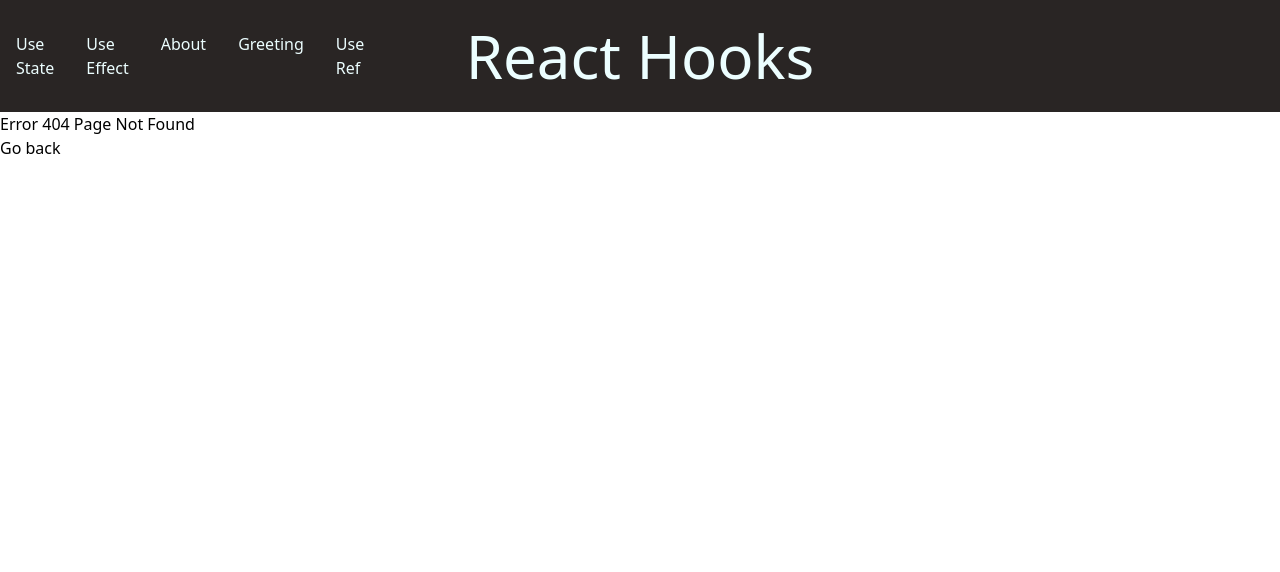
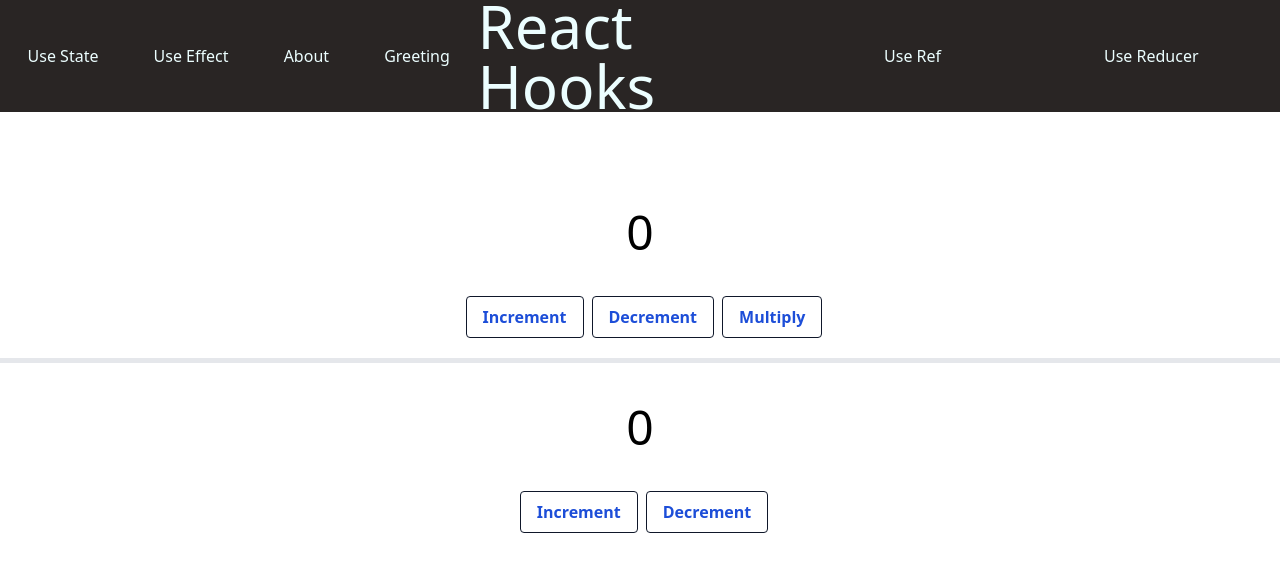
Before and after one commit to ghulamibrahimkhan/React-Tutorial, a React (Create React App) app: page /UseReducer in a window 1280 px wide. Before the commit this address had no page. Shown: the top 572 px of the page. Built offline with nearby package versions, Linux system fonts and the light colour scheme.

Commit message:
Use Reducer

```diff
--- a/src/App.js
+++ b/src/App.js
@@ -13,7 +13,7 @@ import MGreet from "./Components/Greet/MGreet";
 import CGreet from "./Components/Greet/CGreet";
 import HGreet from "./Components/Greet/HGreet";
 import UseRef from "./Components/UseRef/UseRef";
-
+import UseReducer from "./Components/UseReducer/UseReducer";
 
 const GreetingsDiff = createContext();
 function App() {
@@ -59,6 +59,9 @@ function App() {
           {/* UseRef */}
           <Route path="/useRef" element={<UseRef />}/>
 
+          {/* UseReducer */}
+          <Route path="/UseReducer" element={<UseReducer />}/>
+
           {/* Error Page */}
           <Route path="*" element={<Error />} />
         </Routes>
--- a/src/Components/Header.js
+++ b/src/Components/Header.js
@@ -3,8 +3,8 @@ import { Link } from "react-router-dom"
 const Header = () => {
     return (
         <>
-            <div className="flex text-cyan-50  bg-stone-800 items-center justify-between">
-                <ul className="flex list-none w-1/4">
+            <div className="flex text-cyan-50  bg-stone-800 items-center justify-center w-full">
+                <ul className="flex justify-around list-none  w-2/5">
                     <li className="mx-4">
                         <Link to='/'>Use State</Link>
                     </li>
@@ -17,14 +17,18 @@ const Header = () => {
                     <li className="mx-4">
                         <Link to='./greet'>Greeting</Link>
                     </li>
+                </ul>
+                <div className="h-28 flex
+             justify-center items-center text-6xl ">React Hooks
+                </div>
+                <ul className="flex justify-around list-none  w-2/5">
                     <li className="mx-4">
                         <Link to='./UseRef'>Use Ref</Link>
                     </li>
+                    <li className="mx-4">
+                        <Link to='./UseReducer'>Use Reducer</Link>
+                    </li>
                 </ul>
-                <div className="h-28 flex
-             justify-center items-center text-6xl">React Hooks
-                </div>
-                <div className="w-1/4"></div>
             </div>
         </>
     )
--- /dev/null
+++ b/src/Components/UseReducer/SimpleUseRed.js
@@ -0,0 +1,34 @@
+import { useReducer } from "react"
+
+const SimpleUseRed = () => {
+
+    let initialState = 0
+    const reducer = (state,action)=>{
+        switch (action) {
+            case "inc":
+                return state + 1
+            case "dec":
+                return state - 1
+
+            default:
+                break;
+        }
+    }
+    const [state,dispatch] = useReducer(reducer,initialState)
+    return (
+        <>
+            <div className="text-center mt-10">
+                <h1 className="mb-10 text-5xl">{state}</h1>
+
+                <button
+                onClick={()=>{dispatch("inc")}}
+                    className="ml-2  text-blue-700 font-semibold  py-2 px-4 border border-slate-900  rounded hover:text-white hover:bg-blue-500">Increment</button>
+                <button
+                onClick={()=>{dispatch('dec')}}
+                    className="ml-2  text-blue-700 font-semibold  py-2 px-4 border border-slate-900  rounded hover:text-white hover:bg-blue-500">Decrement</button>
+            </div>
+        </>
+    )
+}
+
+export default SimpleUseRed
--- /dev/null
+++ b/src/Components/UseReducer/UseReducer.js
@@ -0,0 +1,70 @@
+import { useReducer, useRef } from "react"
+import SimpleUseRed from "./SimpleUseRed"
+
+
+const UseReducer = () => {
+
+    const incrementRef = useRef()
+    const decrementRef = useRef()
+    const multiplyRef = useRef()
+
+    const calculation = ((method) => {
+        method.current.style.color = 'red'
+    })
+
+    const reducer = (state, action) => {
+        let newState;
+        if (action.type === 'inc') {
+            newState = state + 1
+            calculation(incrementRef)
+        } else if (action.type === 'dec') {
+            newState = state - 1
+            calculation(decrementRef)
+        }
+        else if(action.type === 'mul'){
+            newState = state * 2
+            calculation(multiplyRef)
+        }
+        else{
+            newState = state
+        }
+        return newState
+    }
+
+    const [state,dispatch] = useReducer(reducer,0)
+
+
+    return (
+        <>
+            <div className="text-center mt-24">
+                <h1 className="mb-10 text-5xl">{state}</h1>
+                {/* btn 1 */}
+                <button
+                    ref={incrementRef}
+                    onClick={() => dispatch({ type: "inc" })}
+                    className="ml-2  text-blue-700 font-semibold  py-2 px-4 border border-slate-900  rounded hover:text-white hover:bg-blue-500">Increment</button>
+                {/* btn 2 */}
+                <button
+                    ref={decrementRef}
+                    onClick={() => dispatch({ type: "dec" })}
+                    className="ml-2  text-blue-700 font-semibold  py-2 px-4 border border-slate-900 rounded hover:text-white hover:bg-blue-500">Decrement</button>
+                {/* btn 3 */}
+                <button
+                    ref={multiplyRef}
+                    onClick={() => dispatch({ type: "mul" })}
+                    className="ml-2  text-blue-700 font-semibold  py-2 px-4 border border-slate-900 rounded hover:text-white hover:bg-blue-500">Multiply</button>
+            </div>
+<hr className="mt-5"/>
+<hr/>
+<hr/>
+<hr/>
+<hr/>
+            <div>
+
+                <SimpleUseRed />
+            </div>
+        </>
+    )
+}
+
+export default UseReducer
```
